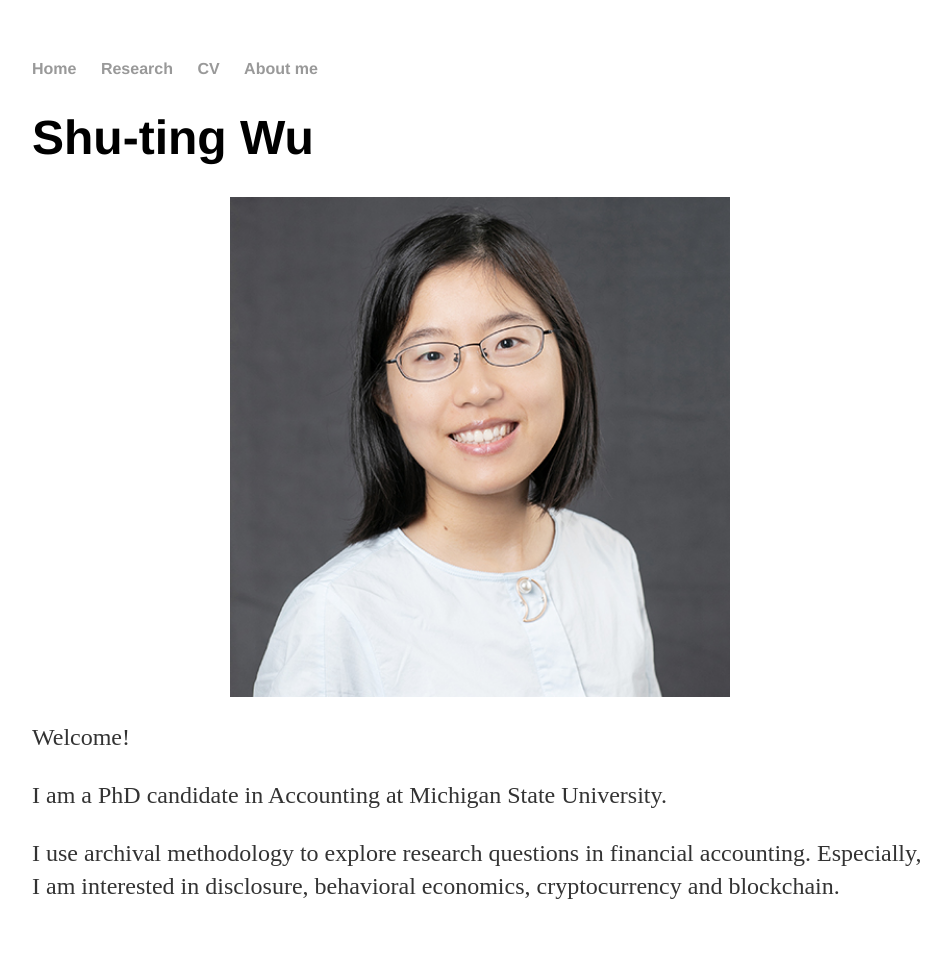
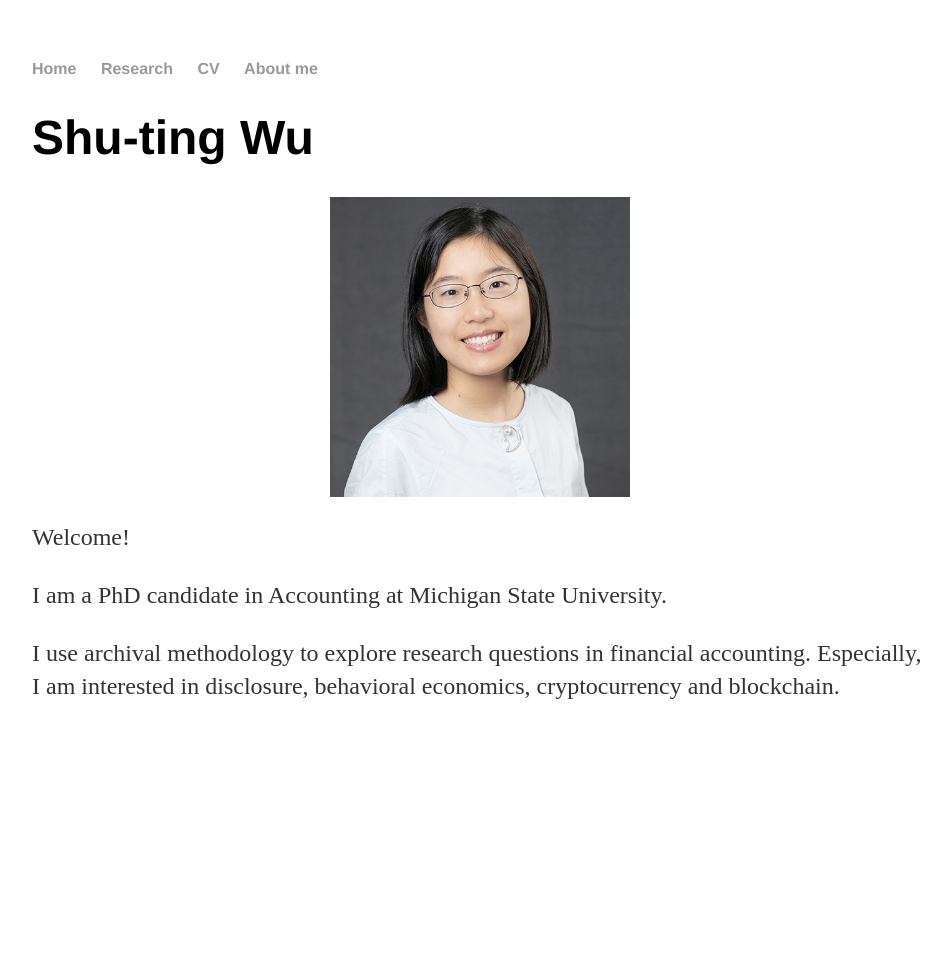
Before and after one commit to shu-ting-wu/shu-ting-wu.github.io, a Jekyll site: the page built from index.html, in a window 1280 px wide. Shown: the whole page, without its empty margins (160-1111 px from the left). Built offline with Jekyll 4.4.1, drawn with Linux system fonts in a browser that asks for light colours; after the commit the page ends 900 px from its top, so only the background shows below that.

Commit message:
Update index.html

```diff
--- a/index.html
+++ b/index.html
@@ -4,7 +4,7 @@ title: Shuting Wu
 ---
 <div class="blurb">
 	<h1>Shu-ting Wu</h1>
-	<img src="https://shu-ting-wu.github.io/assets/image/myimage.jpg"  style="display: block; margin: auto;" width="500"/>
+	<img src="https://shu-ting-wu.github.io/assets/image/myimage.jpg"  style="display: block; margin: auto;" width="300"/>
 	<p>Welcome!</p>
 	<p>I am a PhD candidate in Accounting at Michigan State University.</p>
 	<p>I use archival methodology to explore research questions in financial accounting. Especially, I am interested in disclosure, behavioral economics, cryptocurrency and blockchain.</p>
```
